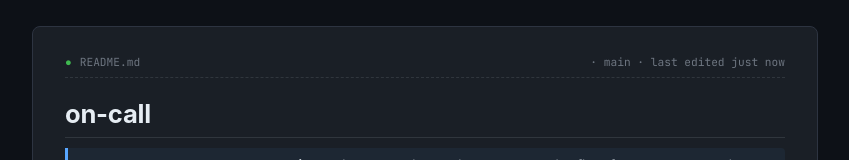
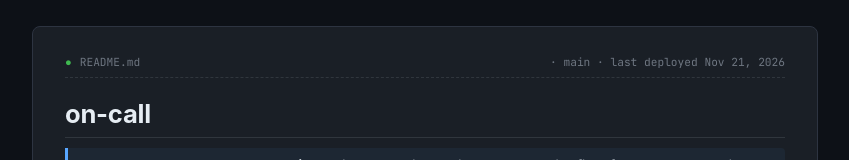
Before and after one commit to placek/on-call, a React (Vite) app: page / in a window 1280 px wide. Shown: the top 160 px of the page, without its empty margins (215-1064 px from the left). Built offline with nearby package versions, Linux system fonts and the light colour scheme.

Commit message:
add deployment date display in README header
Inject build timestamp via Vite's define and format it to show the actual deployment date in the intro screen, replacing the generic "last edited" message with meaningful deployment context.

```diff
--- a/src/on_call.jsx
+++ b/src/on_call.jsx
@@ -1708,6 +1708,26 @@ function formatRunDate(iso) {
   }
 }
 
+// __BUILD_TIME__ is replaced at build time by Vite's `define` with an ISO
+// string of when the bundle was produced. Falls back to "dev" in cases where
+// the constant wasn't injected (shouldn't happen in practice).
+function formatDeployDate() {
+  try {
+    /* eslint-disable no-undef */
+    const iso = typeof __BUILD_TIME__ === 'string' ? __BUILD_TIME__ : null;
+    /* eslint-enable no-undef */
+    if (!iso) return 'dev';
+    const d = new Date(iso);
+    return d.toLocaleDateString(undefined, {
+      year: 'numeric',
+      month: 'short',
+      day: 'numeric',
+    });
+  } catch {
+    return 'dev';
+  }
+}
+
 // ─────────────────────────────────────────────────────────────────────────────
 //  PO expectations
 //   ≥ 90% of previous velocity → happy
@@ -3147,7 +3167,9 @@ function IntroScreen({ onStart }) {
       }}>
         <span style={{ color: C.success }}>●</span>
         <span>README.md</span>
-        <span style={{ marginLeft: 'auto', color: C.faint }}>· main · last edited just now</span>
+        <span style={{ marginLeft: 'auto', color: C.faint }}>
+          · main · last deployed {formatDeployDate()}
+        </span>
       </div>
 
       <MdH1>on-call</MdH1>
--- a/vite.config.js
+++ b/vite.config.js
@@ -7,6 +7,12 @@ import react from '@vitejs/plugin-react';
 // (Docker / user-org page) keep the default `/`.
 export default defineConfig({
   base: process.env.BASE_PATH || '/',
+  // Inject the build timestamp as a global constant so the README header in
+  // the intro screen can read "last deployed <date>" from the actual build.
+  // Falls through `JSON.stringify` so it lands as a quoted string literal.
+  define: {
+    __BUILD_TIME__: JSON.stringify(new Date().toISOString()),
+  },
   plugins: [react()],
   server: {
     port: 5173,
```
